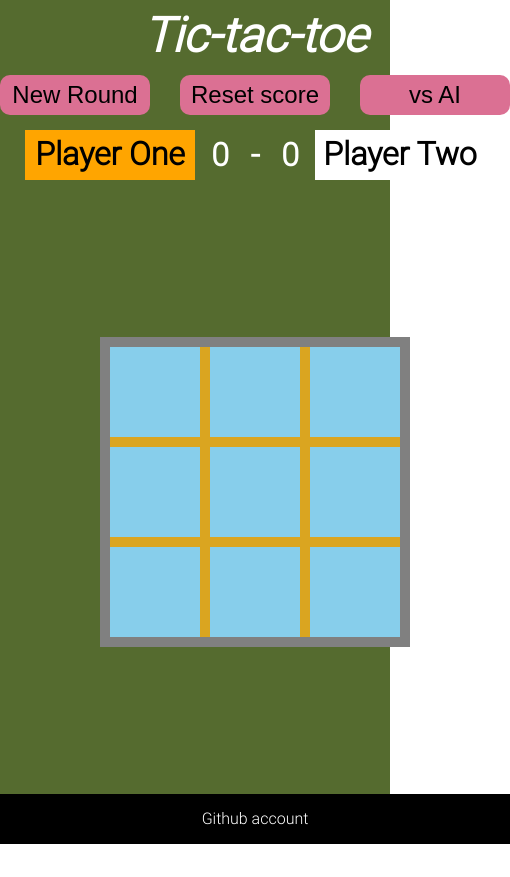
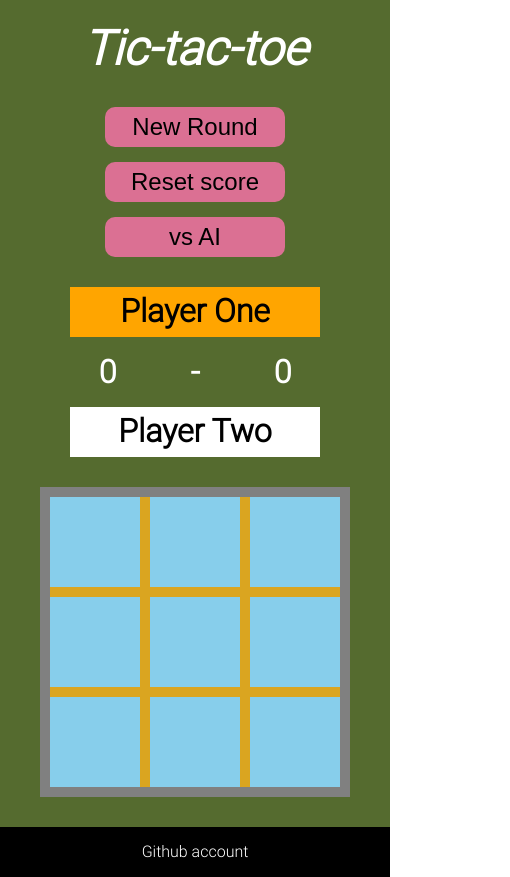
Before and after one commit to silenceinspace/Tic-Tac-Toe, a website: page index.html in a window 390 px wide. Shown: the whole page, 510 px wide, since content can reach past the window. Before the commit the page ends 844 px from the top, so only its background shows below. Drawn offline with Linux system fonts and the light colour scheme.

Commit message:
Add responsiveness, refactor css code

```diff
--- a/styles.css
+++ b/styles.css
@@ -14,28 +14,41 @@ html {
   font-family: "roboto", sans-serif;
 }
 
+.container,
+.main-section,
+.player-info-block,
+.gameboard {
+  display: grid;
+}
+
+.player-info-block,
+.popup-message,
+h1,
+#footer > p {
+  text-align: center;
+}
+
 .container {
-  height: 100vh;
-  display: grid;
   grid-template-rows: 1fr 50px;
   background-color: darkolivegreen;
+  height: 100vh;
 }
 
 .main-section {
-  display: grid;
   grid-template-rows: 70px 50px 70px 1fr;
   place-items: center;
   position: relative;
 }
 
+/* 1. Title section */
 h1 {
-  text-align: center;
   font-size: 3rem;
   font-weight: bold;
   font-style: italic;
   color: white;
 }
 
+/* 2. Buttons to control the flow of the game */
 .game-control-block {
   display: flex;
   align-items: center;
@@ -45,7 +58,7 @@ h1 {
 
 .game-control-block > button {
   height: 40px;
-  width: 150px;
+  width: 180px;
   font-size: 1.5rem;
   border: none;
   background-color: palevioletred;
@@ -58,14 +71,13 @@ h1 {
   text-decoration: underline;
 }
 
+/* 3. Section with the player names and their scores */
 .player-info-block {
-  display: grid;
   grid-template-columns: 170px 50px 20px 50px 170px;
   grid-template-rows: 50px;
 
   font-size: 2rem;
   font-weight: bold;
-  text-align: center;
 }
 
 .player-info-block .score {
@@ -89,16 +101,16 @@ h1 {
   border: palevioletred 3px solid;
 }
 
+/* 4. Gameboard where all action takes place */
 .gameboard {
-  border: 10px solid grey;
-  width: 310px;
-  height: 310px;
-  background-color: goldenrod;
-
-  display: grid;
   grid-template-columns: repeat(3, 90px);
   grid-template-rows: repeat(3, 90px);
   gap: 10px;
+
+  width: 310px;
+  height: 310px;
+  border: 10px solid grey;
+  background-color: goldenrod;
 }
 
 .gameboard > .cell {
@@ -114,7 +126,6 @@ h1 {
 
   font-size: 3rem;
   font-weight: bold;
-
   border: none;
 }
 
@@ -123,6 +134,7 @@ h1 {
   background-color: rgb(92, 132, 148);
 }
 
+/* 5. Hidden popup block to congratulate a winner */
 .congratulate-block {
   display: none;
 
@@ -130,16 +142,15 @@ h1 {
   top: 250px;
   height: 200px;
   width: 400px;
+  padding: 30px 50px;
+  border-radius: 20px;
   background-color: palevioletred;
-  border-radius: 20px;
-  padding: 30px 50px;
 }
 
 .popup-message {
   font-size: 2rem;
   font-weight: bold;
   font-style: italic;
-  text-align: center;
 }
 
 .close-popup {
@@ -160,6 +171,7 @@ h1 {
   cursor: pointer;
 }
 
+/* 6. Footer of the page */
 #footer {
   background-color: black;
 }
@@ -175,15 +187,58 @@ h1 {
 }
 
 #footer > p {
-  text-align: center;
   padding: 15px;
 }
 
-/*
-  Refacture:
+/* 7. Responsiveness on the smaller screens */
+@media (max-width: 768px) {
+  h1 {
+    margin-top: 20px;
+  }
 
-  1. Responsiveness on the mobile screen
-  2. Place sections in the correct sequential order
-  3. See where it is possible to connect to .player-info-block/tags that will share the same properties
-  4. Change some colours and positions of the buttons and player fields
-*/
+  .container {
+    height: auto;
+  }
+
+  .main-section {
+    display: flex;
+    flex-direction: column;
+    gap: 30px;
+    margin-bottom: 30px;
+  }
+
+  .game-control-block {
+    flex-direction: column;
+    gap: 15px;
+  }
+
+  .player-info-block {
+    grid-template-columns: 75px 100px 75px;
+    grid-template-rows: 50px 70px 50px;
+    margin: auto;
+  }
+
+  .player-one-name {
+    grid-column: 1/4;
+    grid-row: 1/2;
+  }
+
+  .player-two-name {
+    grid-column: 1/4;
+    grid-row: 3/4;
+  }
+
+  .score {
+    grid-column: 2/3;
+  }
+
+  .player-one-score {
+    grid-column: 1/2;
+    grid-row: 2/3;
+  }
+
+  .player-two-score {
+    grid-column: 3/4;
+    grid-row: 2/3;
+  }
+}
```
Also changed, not shown: index.html (+1 -0 lines).
